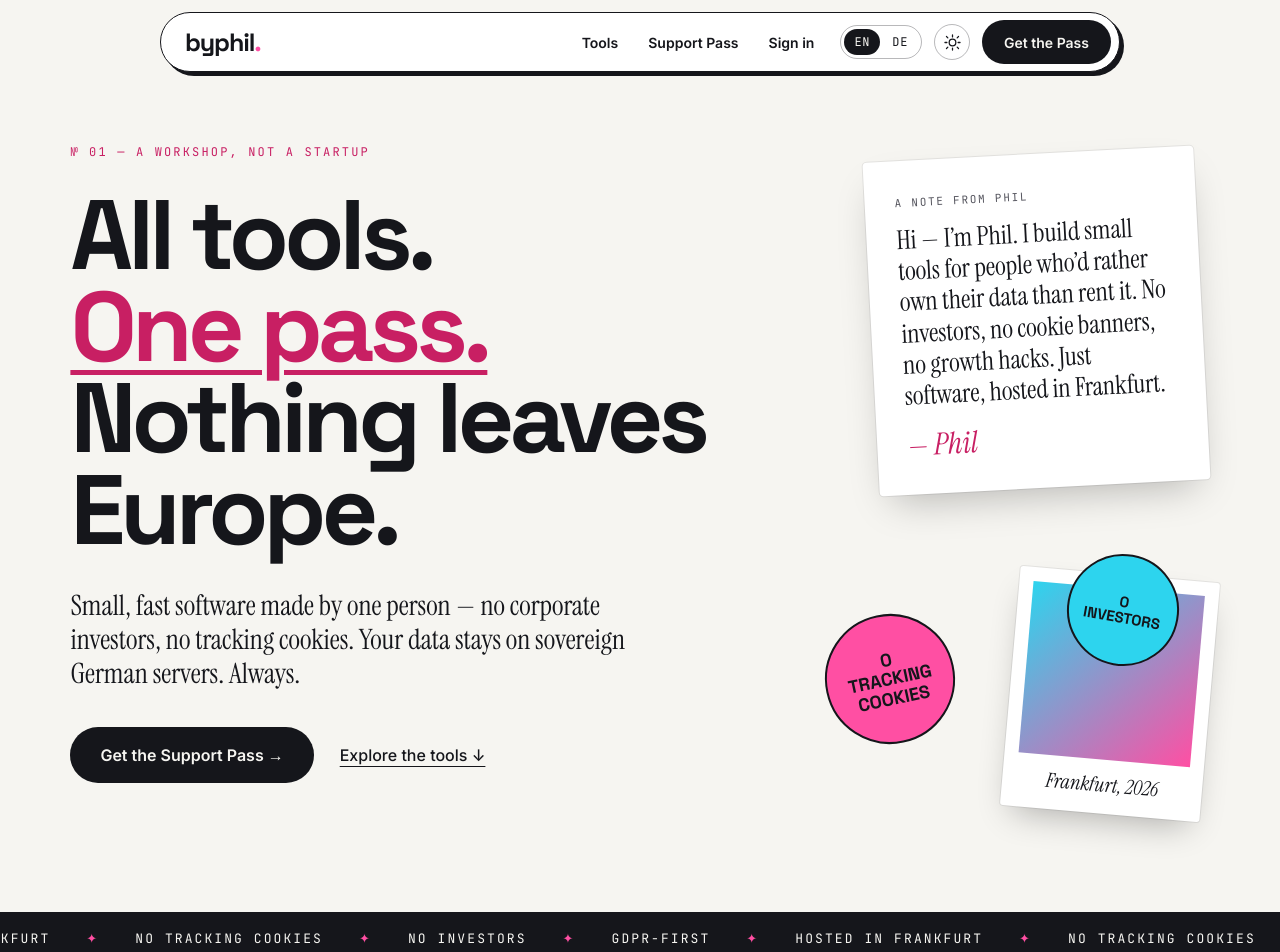
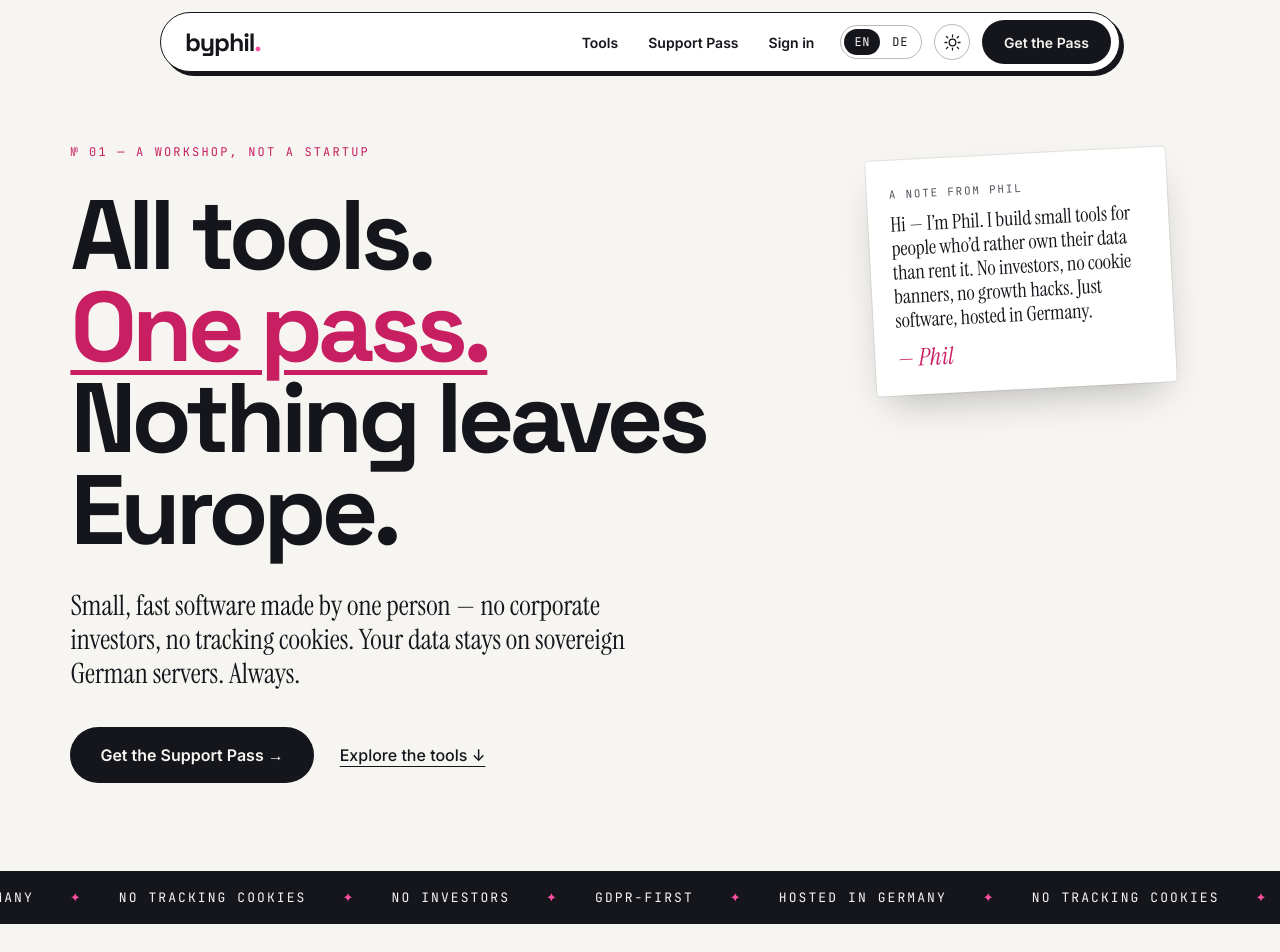
Before and after one commit to philffm/byphil, a website: page index.html in a window 1280 px wide. Shown: the top 952 px of the page. Drawn offline with Linux system fonts and the light colour scheme.

Commit message:
Remove polaroid and stickers, shrink hero note, say hosted in Germany
Co-Authored-By: Claude Sonnet 5.5 <noreply@anthropic.com>

```diff
--- a/index.html
+++ b/index.html
@@ -5,7 +5,7 @@
 <meta name="viewport" content="width=device-width, initial-scale=1.0, viewport-fit=cover">
 <meta name="theme-color" content="#F6F5F1">
 <title>byphil. — Independent software, hosted in Germany</title>
-<meta name="description" content="One login, one Support Pass, every tool. Independent software by Phil Wornath — no investors, no tracking cookies, hosted on sovereign servers in Frankfurt.">
+<meta name="description" content="One login, one Support Pass, every tool. Independent software by Phil Wornath — no investors, no tracking cookies, hosted on sovereign servers in Germany.">
 <link rel="canonical" href="https://byphil.eu/">
 <link rel="alternate" hreflang="en" href="https://byphil.eu/">
 <link rel="alternate" hreflang="de" href="https://byphil.eu/de/">
@@ -13,13 +13,13 @@
 <meta property="og:type" content="website">
 <meta property="og:site_name" content="byphil">
 <meta property="og:title" content="byphil. — Independent software, hosted in Germany">
-<meta property="og:description" content="One login, one Support Pass, every tool. Independent software by Phil Wornath — no investors, no tracking cookies, hosted on sovereign servers in Frankfurt.">
+<meta property="og:description" content="One login, one Support Pass, every tool. Independent software by Phil Wornath — no investors, no tracking cookies, hosted on sovereign servers in Germany.">
 <meta property="og:url" content="https://byphil.eu/">
 <meta property="og:locale" content="en_US">
 <meta property="og:locale:alternate" content="de_DE">
 <meta name="twitter:card" content="summary">
 <meta name="twitter:title" content="byphil. — Independent software, hosted in Germany">
-<meta name="twitter:description" content="One login, one Support Pass, every tool. Independent software by Phil Wornath — no investors, no tracking cookies, hosted on sovereign servers in Frankfurt.">
+<meta name="twitter:description" content="One login, one Support Pass, every tool. Independent software by Phil Wornath — no investors, no tracking cookies, hosted on sovereign servers in Germany.">
 <script type="application/ld+json">{"@context":"https://schema.org","@graph":[{"@type":"Organization","@id":"https://byphil.eu/#org","name":"byphil","url":"https://byphil.eu/","founder":{"@type":"Person","name":"Phil Wornath"}},{"@type":"WebSite","@id":"https://byphil.eu/#website","url":"https://byphil.eu/","name":"byphil","inLanguage":"en","publisher":{"@id":"https://byphil.eu/#org"}}]}</script>
 <script>
   /* Set theme before first paint to avoid a flash of the wrong mode.
@@ -473,28 +473,13 @@
   .stage{position:relative; min-height:620px;}
   .note{
     position:absolute; left:12%; top:10px; width:min(380px, 86%);
-    padding:30px; background:var(--paper-note); color:var(--note-ink);
+    padding:22px; background:var(--paper-note); color:var(--note-ink);
     border-radius:4px; transform:rotate(-3deg);
     box-shadow:0 18px 40px -14px rgba(0,0,0,0.28), 0 0 0 1px rgba(21,22,27,0.08);
   }
   .note-label{font-family:var(--font-mono); font-size:11px; letter-spacing:0.16em; text-transform:uppercase; color:#54545D;}
-  .note p{font-family:var(--font-serif); font-size:26px; line-height:1.2; margin:14px 0;}
-  .note-sign{font-family:var(--font-serif); font-style:italic; font-size:30px; color:#C81F63;}
-  .polaroid{
-    position:absolute; right:0; top:350px; width:min(230px, 52%);
-    padding:14px 14px 16px; background:var(--paper-note); color:var(--note-ink);
-    transform:rotate(5deg); border-radius:3px;
-    box-shadow:0 16px 34px -12px rgba(0,0,0,0.3), 0 0 0 1px rgba(21,22,27,0.08);
-  }
-  .polaroid .ph{aspect-ratio:1; background:linear-gradient(135deg, #2DD4EE, #FF4FA3);}
-  .polaroid span{display:block; text-align:center; margin-top:12px; font-family:var(--font-serif); font-style:italic; font-size:20px;}
-  .sticker{
-    position:absolute; display:flex; align-items:center; justify-content:center; text-align:center;
-    border-radius:50%; border:2px solid #15161B; color:#15161B;
-    font-family:var(--font-display); font-weight:700; text-transform:uppercase; line-height:1.08;
-  }
-  .sticker.s1{left:0; top:400px; width:130px; height:130px; font-size:18px; background:#FF4FA3; transform:rotate(-12deg);}
-  .sticker.s2{right:8%; top:326px; width:112px; height:112px; font-size:15px; background:#2DD4EE; transform:rotate(10deg);}
+  .note p{font-family:var(--font-serif); font-size:20px; line-height:1.2; margin:10px 0;}
+  .note-sign{font-family:var(--font-serif); font-style:italic; font-size:24px; color:#C81F63;}
   @media (max-width: 980px){
     section.hero{grid-template-columns:1fr; padding-top:48px; padding-bottom:64px;}
     .stage{min-height:600px; max-width:520px;}
@@ -637,12 +622,9 @@
   nav.links a, .mast .btn-pill{white-space:nowrap;}
   .foot-mark{height:0.74em; padding-right:.05em;}
   .foot-tag{text-wrap:balance;}
-  .stage{min-height:680px;}
-  .note{width:min(400px, 86%);}
-  .polaroid{top:430px;}
-  .sticker.s1{top:470px;}
-  .sticker.s2{top:410px;}
-  @media (max-width: 980px){ .stage{min-height:700px;} }
+  .stage{min-height:420px;}
+  .note{width:min(300px, 86%);}
+  @media (max-width: 980px){ .stage{min-height:420px;} }
   #account .account-box{
     background:var(--paper-note, #fff); color:var(--note-ink, #15161B);
     border:1.5px solid #15161B; border-radius:6px;
@@ -804,19 +786,16 @@
     <div class="stage" aria-hidden="true">
       <div class="note">
         <span class="note-label">A note from Phil</span>
-        <p>Hi — I’m Phil. I build small tools for people who’d rather own their data than rent it. No investors, no cookie banners, no growth hacks. Just software, hosted in Frankfurt.</p>
+        <p>Hi — I’m Phil. I build small tools for people who’d rather own their data than rent it. No investors, no cookie banners, no growth hacks. Just software, hosted in Germany.</p>
         <span class="note-sign">— Phil</span>
       </div>
-      <div class="polaroid"><div class="ph"></div><span>Frankfurt, 2026</span></div>
-      <div class="sticker s1">0<br>Tracking<br>cookies</div>
-      <div class="sticker s2">0<br>Investors</div>
     </div>
   </section>
 
   <div class="ticker">
     <div class="ticker-track">
-      <ul class="ticker-group" aria-label="Principles"><li>Hosted in Frankfurt</li><li class="star" aria-hidden="true">✦</li><li>No tracking cookies</li><li class="star" aria-hidden="true">✦</li><li>No investors</li><li class="star" aria-hidden="true">✦</li><li>GDPR-first</li><li class="star" aria-hidden="true">✦</li><li>Hosted in Frankfurt</li><li class="star" aria-hidden="true">✦</li><li>No tracking cookies</li><li class="star" aria-hidden="true">✦</li><li>No investors</li><li class="star" aria-hidden="true">✦</li><li>GDPR-first</li><li class="star" aria-hidden="true">✦</li></ul>
-      <ul class="ticker-group" aria-hidden="true"><li>Hosted in Frankfurt</li><li class="star" aria-hidden="true">✦</li><li>No tracking cookies</li><li class="star" aria-hidden="true">✦</li><li>No investors</li><li class="star" aria-hidden="true">✦</li><li>GDPR-first</li><li class="star" aria-hidden="true">✦</li><li>Hosted in Frankfurt</li><li class="star" aria-hidden="true">✦</li><li>No tracking cookies</li><li class="star" aria-hidden="true">✦</li><li>No investors</li><li class="star" aria-hidden="true">✦</li><li>GDPR-first</li><li class="star" aria-hidden="true">✦</li></ul>
+      <ul class="ticker-group" aria-label="Principles"><li>Hosted in Germany</li><li class="star" aria-hidden="true">✦</li><li>No tracking cookies</li><li class="star" aria-hidden="true">✦</li><li>No investors</li><li class="star" aria-hidden="true">✦</li><li>GDPR-first</li><li class="star" aria-hidden="true">✦</li><li>Hosted in Germany</li><li class="star" aria-hidden="true">✦</li><li>No tracking cookies</li><li class="star" aria-hidden="true">✦</li><li>No investors</li><li class="star" aria-hidden="true">✦</li><li>GDPR-first</li><li class="star" aria-hidden="true">✦</li></ul>
+      <ul class="ticker-group" aria-hidden="true"><li>Hosted in Germany</li><li class="star" aria-hidden="true">✦</li><li>No tracking cookies</li><li class="star" aria-hidden="true">✦</li><li>No investors</li><li class="star" aria-hidden="true">✦</li><li>GDPR-first</li><li class="star" aria-hidden="true">✦</li><li>Hosted in Germany</li><li class="star" aria-hidden="true">✦</li><li>No tracking cookies</li><li class="star" aria-hidden="true">✦</li><li>No investors</li><li class="star" aria-hidden="true">✦</li><li>GDPR-first</li><li class="star" aria-hidden="true">✦</li></ul>
     </div>
   </div>
   <section id="tools" class="index">
```
Also changed, not shown: de/index.html (+12 -33 lines), i18n/de.json (+3 -6 lines), i18n/en.json (+3 -6 lines), site-src/index.template.html (+6 -27 lines).
